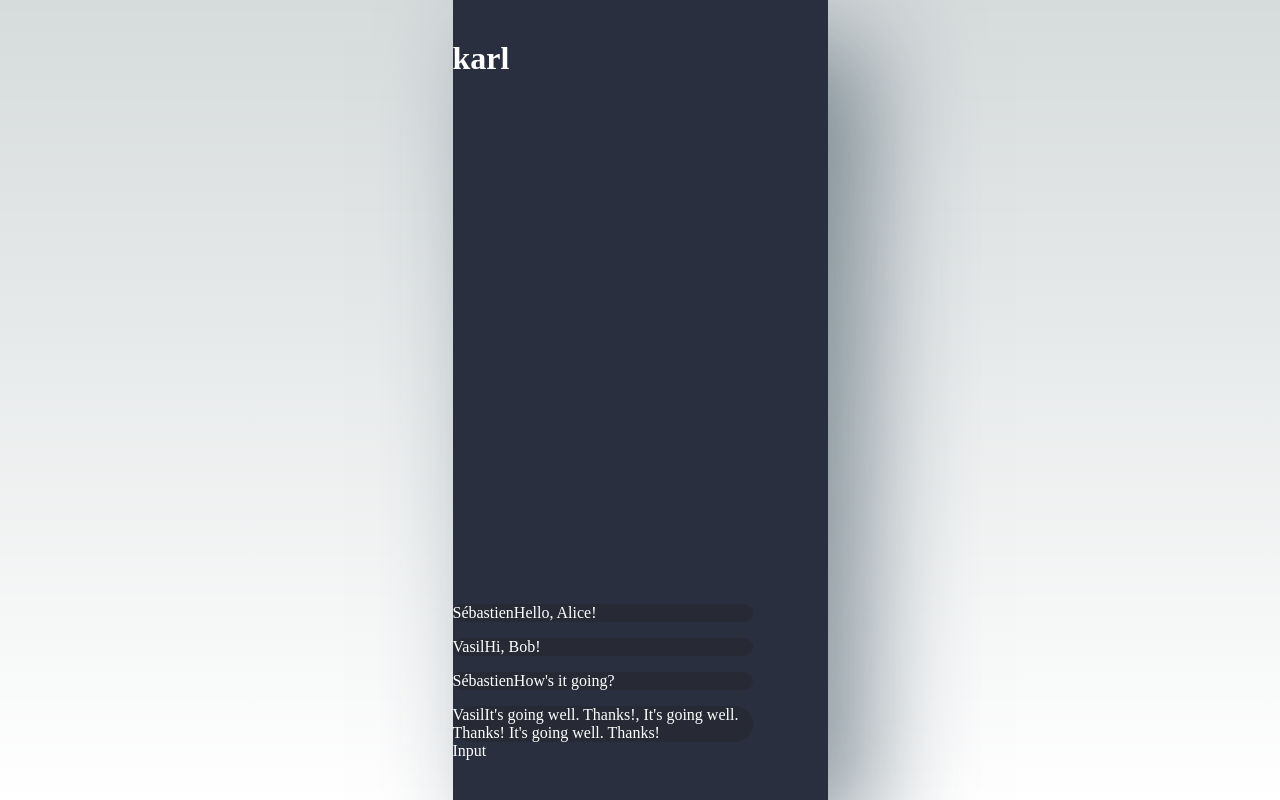
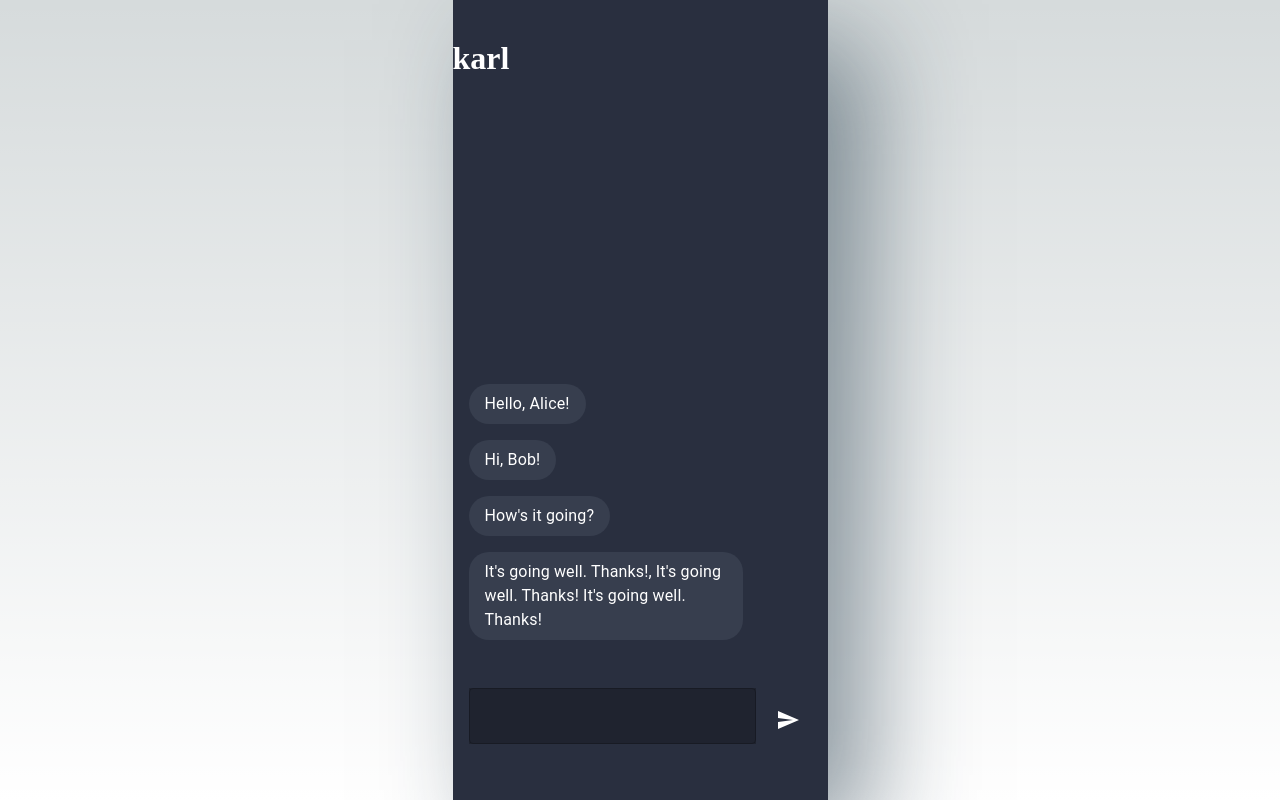
Before and after one commit to pmalak/test-firebase, a Next.js app: page /chat/chat1 in a window 1280 px wide. Built offline with nearby package versions, Linux system fonts and the light colour scheme.

Commit message:
adding submit and scroll

```diff
--- a/package.json
+++ b/package.json
@@ -10,6 +10,7 @@
   },
   "dependencies": {
     "@material-ui/core": "^4.12.4",
+    "@material-ui/icons": "^4.11.3",
     "next": "13.5.4",
     "react": "^18",
     "react-dom": "^18",
--- a/src/mocks.ts
+++ b/src/mocks.ts
@@ -94,4 +94,6 @@ const chatsMock: Chat[] = [
   },
 ];
 
-export { users, chatsMock };
+const currentUser = users[2]
+
+export { users, chatsMock , currentUser};
--- a/src/pages/chat/[chatId].tsx
+++ b/src/pages/chat/[chatId].tsx
@@ -3,7 +3,7 @@ import { chatsMock } from "@/mocks";
 import { NextPage } from "next";
 import { useRouter } from "next/router";
 
-import React from "react";
+import React, { useState } from "react";
 import { Messages } from "./components/messages";
 import styled from "styled-components";
 import { Input } from "./components/input";
@@ -15,14 +15,17 @@ const Chat: NextPage = ({}) => {
 
   const chat = chatsMock.find((chat) => chat.id === chatId);
 
+  const [messages, setMessages] = useState(chat?.messages ?? []);
+
+  console.log("messages", messages);
+
   return (
     <Wrapper>
       {/* TODO: fix */}
       <ChatHeader chatName={chat?.chatName ?? "name"} />
+      <Messages messages={messages} />
 
-      <Messages messages={chat?.messages} />
-
-      <Input />
+      <Input setMessages={setMessages} />
     </Wrapper>
   );
 };
--- a/src/pages/chat/components/input.tsx
+++ b/src/pages/chat/components/input.tsx
@@ -1,14 +1,82 @@
-
-import React from 'react';
-
-type Props = {}
-
-export const Input = ({}) => {
+import { Box, IconButton, TextField } from "@material-ui/core";
+import React, { useEffect, useState } from "react";
+import styled from "styled-components";
+import SendIcon from "@material-ui/icons/Send";
+import { Message } from "@/types";
+import { currentUser } from "@/mocks";
 
 
+type Props = {
+  setMessages: React.Dispatch<React.SetStateAction<Message[]>>;
+};
+
+export const Input = ({ setMessages }: Props) => {
+  const [value, setValue] = useState("");
+
+  const handleChange = (event) => {
+    setValue(event.target.value);
+  };
+
+  console.log("value", value)
+
+  const handleSubmit = () => {
+    setMessages((prevMessages) => [
+      ...prevMessages,
+      { id: "ss", author: currentUser, content: value, createdAt: new Date() },
+    ]);
+
+    setValue("")
+  };
+
+  useEffect(() => {
+    const keyDownHandler = (event) => {
+      console.log("User pressed: ", event.key);
+
+      if (event.key === "Enter") {
+        event.preventDefault();
+
+        // 👇️ your logic here
+        handleSubmit();
+      }
+    };
+
+    document.addEventListener("keydown", keyDownHandler);
+
+    return () => {
+      document.removeEventListener("keydown", keyDownHandler);
+    };
+  }, [handleSubmit]);
+
   return (
-      <div>
-        Input
-      </div>
+    <InputRow>
+      <TheThing
+        multiline
+        fullWidth
+        maxRows={4}
+        value={value}
+        onChange={handleChange}
+        variant="outlined"
+      />
+
+      <IconButton aria-label="delete" onClick={handleSubmit}>
+        <SendIcon />
+      </IconButton>
+    </InputRow>
   );
 };
+
+const TheThing = styled(TextField)`
+  background-color: rgba(0, 0, 0, 0.25);
+
+  textarea {
+    color: white;
+  }
+`;
+
+const InputRow = styled.div`
+  padding: 16px;
+  display: grid;
+  align-items: end;
+  grid-gap: 8px;
+  grid-template-columns: 1fr auto;
+`;
--- a/src/pages/chat/components/messages.tsx
+++ b/src/pages/chat/components/messages.tsx
@@ -1,38 +1,58 @@
+import { currentUser } from "@/mocks";
 import { Chat } from "@/types";
-import { Box } from "@material-ui/core";
-import React from "react";
+import { Box, Typography } from "@material-ui/core";
+import { mock } from "node:test";
+import React, { useEffect, useRef } from "react";
 import styled from "styled-components";
 
 type Props = {
-  messages?: Chat["messages"];
+  messages: Chat["messages"];
 };
 
 export const Messages = ({ messages }: Props) => {
+  const ref = useRef<HTMLDivElement>(null);
+
+  useEffect(() => {
+    if (messages.length) {
+      ref.current?.scrollIntoView({
+        behavior: "smooth",
+        block: "end",
+      });
+    }
+  }, [messages.length]);
+
   return (
-    <MessageWrapper>
-      {messages?.map((message) => (
-        <div>
-          <Message>
-            <span>{message.author.name}</span>
+    <ScrollWrapper>
+      <MessageWrapper>
+        {messages?.map((message) => (
+          <Message isMyMessage={message.author.id === currentUser.id}>
+            {/* <span>{message.author.name}</span> */}
 
-            <span>{message.content}</span>
+            <Typography>{message.content}</Typography>
           </Message>
-        </div>
-      ))}
-    </MessageWrapper>
+        ))}
+        <div ref={ref} />
+      </MessageWrapper>
+    </ScrollWrapper>
   );
 };
+
+const ScrollWrapper = styled.div`
+  overflow: scroll;
+`;
 
 const MessageWrapper = styled.div`
   display: grid;
   align-content: end;
   grid-row-gap: 16px;
+  padding: 16px;
+  min-height: 100%;
 `;
 
 const Message = styled.div<{ isMyMessage: boolean }>`
   max-width: 80%;
   border-radius: 20px;
-  background: #272a35;
-  justify-self: ${props => props.isMyMessage ? "start" : "end"}
-  padding: 8px;
+  background-color: ${(props) => (props.isMyMessage ? "#272a35" : "#373E4E")};
+  justify-self: ${(props) => (props.isMyMessage ? "end" : "start")};
+  padding: 8px 16px;
 `;
--- a/src/pages/index.tsx
+++ b/src/pages/index.tsx
@@ -25,7 +25,7 @@ export default function Home() {
             src="https://crystallize.com/static/logo/crystallize-logo.svg"
             alt=""
           />
-          <Typography variant="h2" >Chat</Typography>
+          <Typography variant="h4" gutterBottom >chat</Typography>
 
           <Link href="/dashboard">
             <Button>Login</Button>
```
Also changed, not shown: 1 other file (tests, documents, lock files or other folders).
